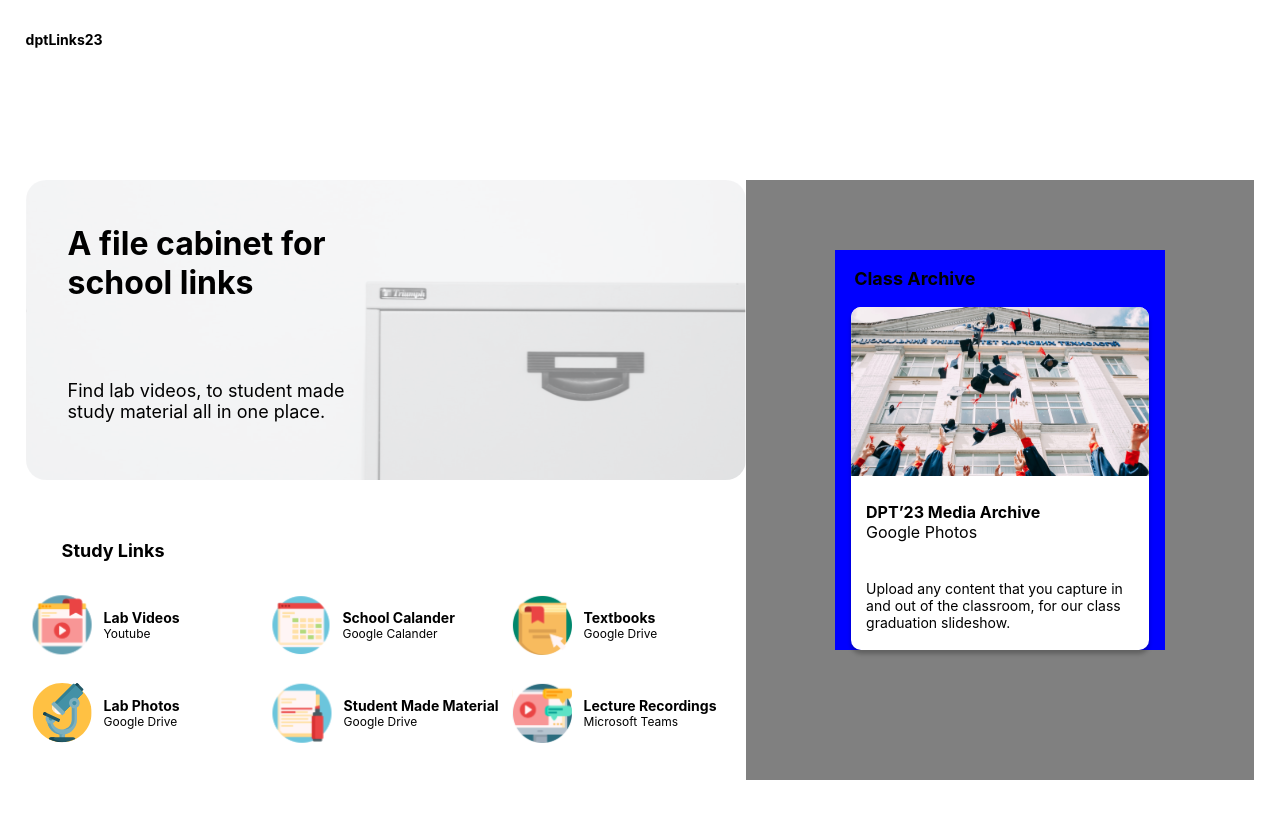
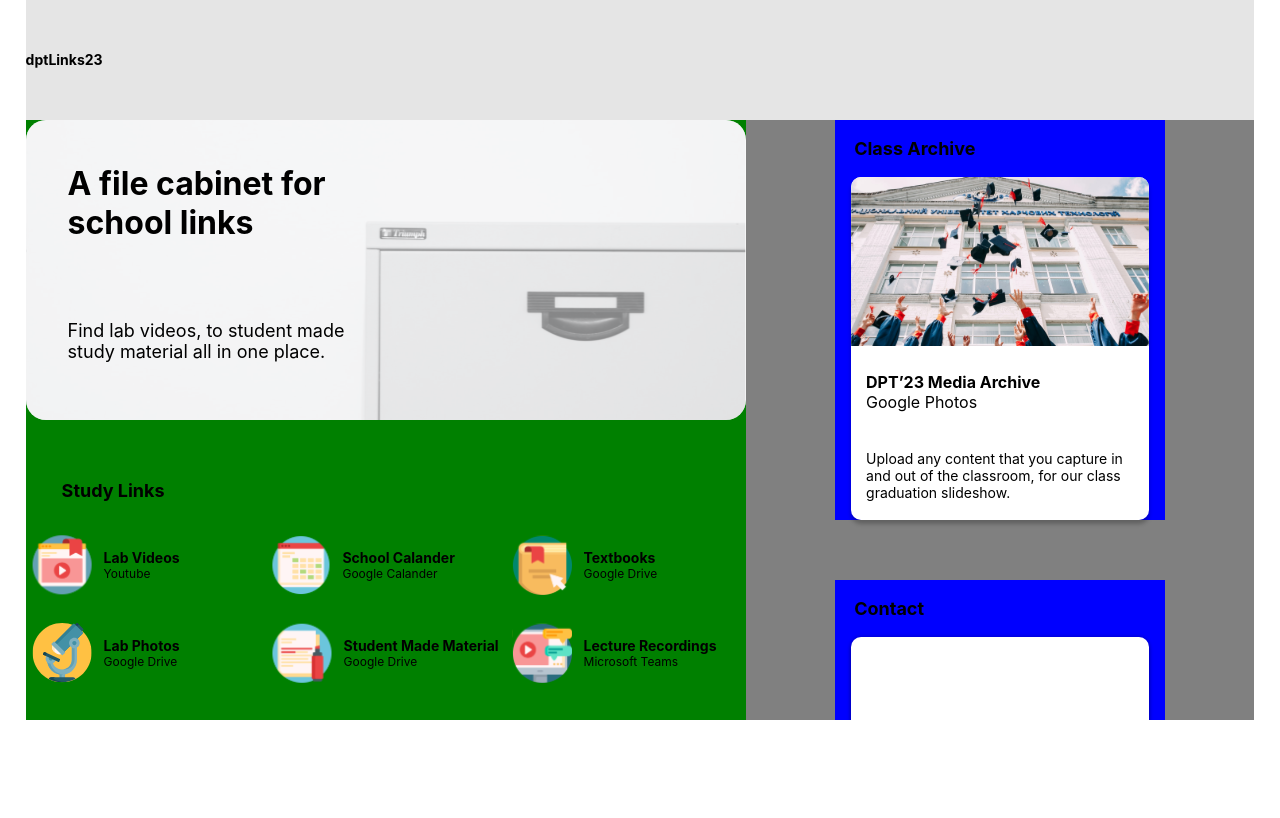
Before and after one commit to isaac-gorman/dptLinks, a React (Create React App) app in the folder prj/: page / in a window 1280 px wide. Shown: the top 818 px of the page. Built offline with nearby package versions, Linux system fonts and the light colour scheme.

Commit message:
prog save

```diff
--- /dev/null
+++ b/prj/src/components/Contact.js
@@ -0,0 +1,50 @@
+import React from "react";
+import styled from "styled-components";
+
+const Container = styled.div`
+  width: 100%;
+  height: 400px;
+  margin: 0 auto;
+  margin-top: 60px;
+  margin-bottom: 60px;
+  display: flex;
+  flex-direction: column;
+  align-items: center;
+
+  @media (min-width: 768px) {
+    width: 50%;
+    background: pink;
+  }
+
+  @media (min-width: 1152px) {
+    width: 65%;
+    background: blue;
+    margin-top: 0px;
+  } ;
+`;
+
+const Heading = styled.h3`
+  font-size: 18px;
+  margin-left: 6px;
+  text-align: left;
+  width: 90%;
+`;
+
+const Card = styled.div`
+  width: 90%;
+  height: 380px;
+  background: white;
+  box-shadow: 0px 0px 4px rgba(0, 0, 0, 0.25), 0px 3px 4px rgba(0, 0, 0, 0.25);
+  border-radius: 10px;
+`;
+
+function Contact() {
+  return (
+    <Container>
+      <Heading>Contact</Heading>
+      <Card></Card>
+    </Container>
+  );
+}
+
+export default Contact;
--- a/prj/src/components/Header.js
+++ b/prj/src/components/Header.js
@@ -9,6 +9,14 @@ const HeaderContainer = styled.div`
   display: flex;
   flex-direction: column;
   justify-content: center;
+
+  @media (min-width: 1152px) {
+    text-align: left;
+    font-size: 14px;
+    height: 120px;
+    background: #e5e5e5;
+    margin-bottom: 0px;
+  }
 `;
 
 const Logo = styled.h3`
--- a/prj/src/components/Wrapper.js
+++ b/prj/src/components/Wrapper.js
@@ -4,12 +4,13 @@ import Header from "./Header";
 import Hero from "./Hero";
 import StudyLinks from "./StudyLinks";
 import ClassArchive from "./ClassArchive";
+import Contact from "./Contact";
 
 const ResponsiveSection = styled.div`
   width: 96vw;
   margin: 0 auto;
-  height: 100vh;
-  // background: #e5e5e5;
+  // height: 100vh;
+  background: green;
   display: flex;
   flex-direction: column;
   align-items: center;
@@ -34,6 +35,7 @@ const SectionA = styled.div`
     align-items: flex-start;
     // background: pink;
     width: 60vw;
+    margin-top: 0px;
   }
 `;
 const SectionB = styled.div`
@@ -57,6 +59,9 @@ const SectionB = styled.div`
   @media (min-width: 1152px) {
     // width: 65%;
     background: grey;
+    flex-direction: column;
+    overflow: hidden;
+    overflow-y: scroll;
   } ;
 `;
 
@@ -71,6 +76,7 @@ function Wrapper() {
         </SectionA>
         <SectionB>
           <ClassArchive />
+          <Contact />
         </SectionB>
       </ResponsiveSection>
     </>
```
